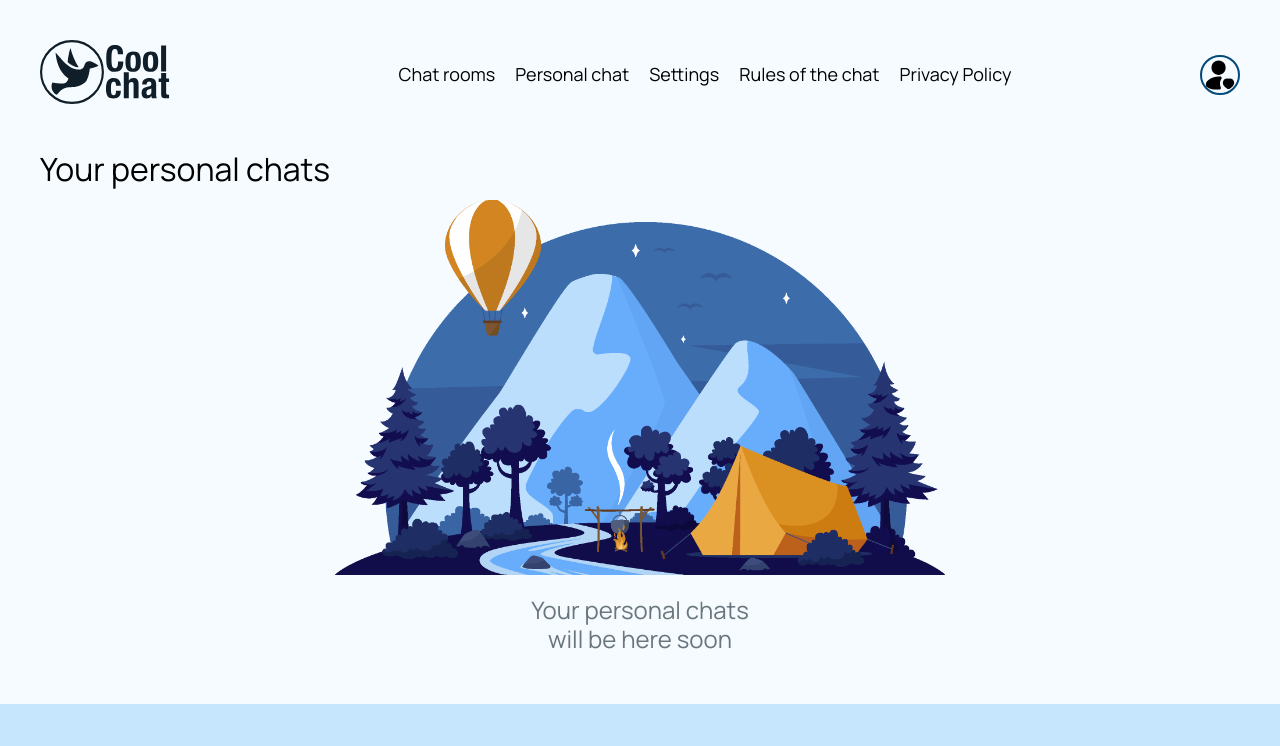
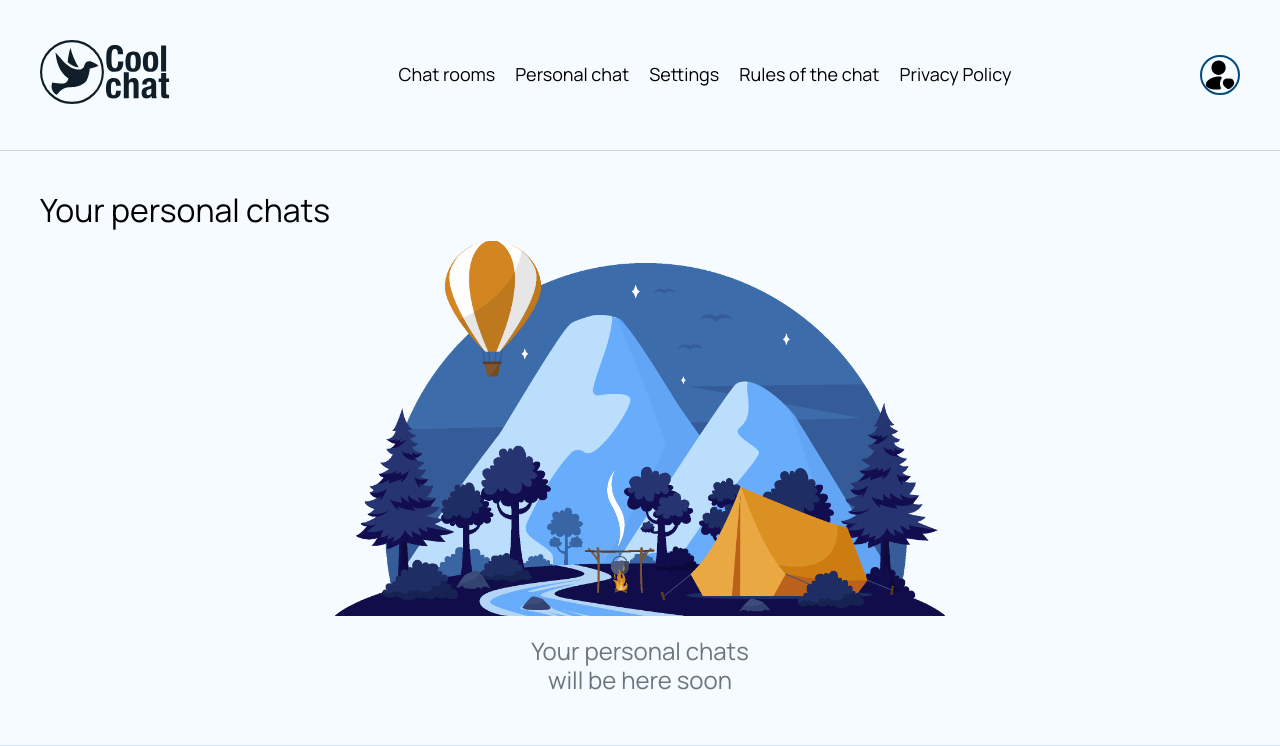
Before and after one commit to Yura-Platonov/Team-Chat, a React (Create React App) app: page /#/PersonalChatPage in a window 1280 px wide. Shown: the top 746 px of the page. Built offline with nearby package versions, Linux system fonts and the light colour scheme.

Commit message:
new dezign

```diff
--- a/src/components/Chat/Chat.module.css
+++ b/src/components/Chat/Chat.module.css
@@ -1,16 +1,20 @@
 .container{
-    padding:  0 15px 15px 15px;
+    max-width: 1440px;
+    margin-left: auto;
+    margin-right: auto;
+
+    padding:  15px;
 
     @media screen and (min-width: 768px) and (max-width: 1023px){
-        padding:  0 25px 25px 25px;
+        padding:  25px;
     }
 
     @media screen and (min-width: 1024px) {
-        padding: 0 40px 40px 40px;
+        padding: 40px;
 
     }
     @media screen and (min-width: 1439px) {
-        padding: 0 100px 50px 100px;
+        padding: 30px 100px 50px 100px;
 
     }
 }
--- a/src/components/Header/Header.module.css
+++ b/src/components/Header/Header.module.css
@@ -1,7 +1,7 @@
 .sticky_header {
     position: sticky;
     top: 0;
-    z-index: 1000;
+    z-index: 10;
     background-color:#F5FBFF;
   }
 
@@ -10,6 +10,8 @@ header {
     justify-content: space-between;
     align-items: center;
     padding: 15px;
+
+    border-bottom: 1px solid #D0D0D0;
 
     /* @media screen and (max-width: 767px){
 
--- a/src/index.css
+++ b/src/index.css
@@ -1,5 +1,3 @@
-@import-normalize;
-
 * {  box-sizing: border-box;
   margin: 0;  padding: 0;
   ::-webkit-scrollbar {
@@ -32,11 +30,11 @@ ul {
   list-style: none;
 }
 
-.app{
+/* .app{
   max-width: 1440px;
   margin-left: auto;
   margin-right: auto;
-}
+} */
 
 code {
   font-family: source-code-pro, Menlo, Monaco, Consolas, 'Courier New',
--- a/src/pages/PersonalChatPage/PersonalChatPage.module.css
+++ b/src/pages/PersonalChatPage/PersonalChatPage.module.css
@@ -1,14 +1,14 @@
 .container{
-    padding:  0 15px 15px 15px;
+    padding:  15px;
 
     @media screen and (min-width: 768px) and (max-width: 1023px){
-        padding:  0 25px 25px 25px;
+        padding:  25px;
     }
     @media screen and (min-width: 1024px) {
-        padding:  0 40px 40px 40px;
+        padding:  40px;
     }
     @media screen and (min-width:1440px){
-            padding: 0 100px 50px 100px;
+            padding: 30px 100px 50px 100px;
         }
     }
 
--- a/src/pages/PrivacyPolicy/PrivacyPolicy.module.css
+++ b/src/pages/PrivacyPolicy/PrivacyPolicy.module.css
@@ -1,5 +1,5 @@
 .container{
-    padding: 0 100px 50px 100px;
+    padding: 30px 100px 50px 100px;
 
     color: #0F1E28;
 
--- a/src/pages/RoolsOfTheChat/RoolsOfTheChat.module.css
+++ b/src/pages/RoolsOfTheChat/RoolsOfTheChat.module.css
@@ -1,5 +1,5 @@
 .container{
-    padding: 0 100px 50px 100px;
+    padding: 30px 100px 50px 100px;
 
     color: #0F1E28;
 
```
